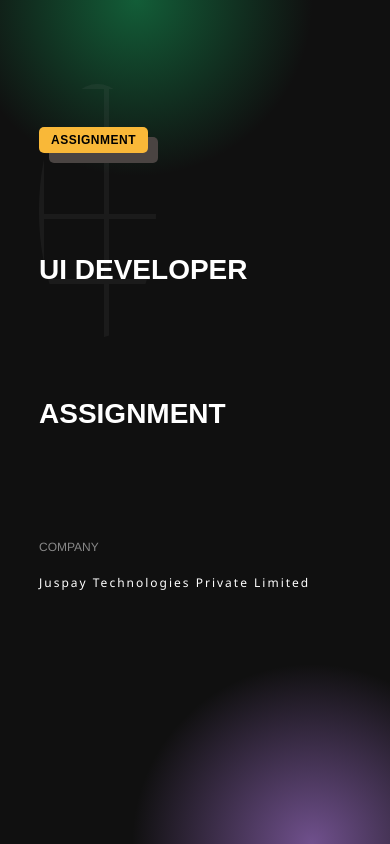
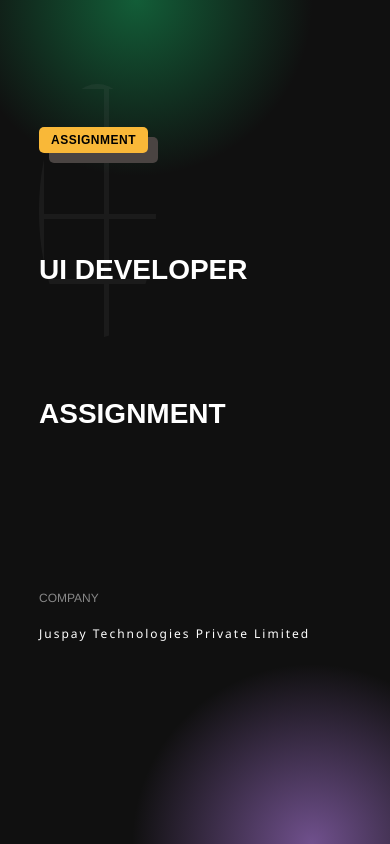
Before and after one commit to thakurshubhangi999/juspay-ui-assignment, a React (Create React App) app: page / in a window 390 px wide. Built offline with nearby package versions, Linux system fonts and the light colour scheme.

Commit message:
JUSPAY-UI  Complete UI Developer assignment for JUSPAY with responsive design, overlays, and grid effects

```diff
--- a/src/components/UIAssignment.css
+++ b/src/components/UIAssignment.css
@@ -65,7 +65,7 @@
   bottom: 20px;
   text-transform: uppercase;
   text-align: left;
-  top: 64%;
+  top: 70%;
   left: 10%;
 }
 
@@ -74,7 +74,7 @@
   font-family: "Segoe UI", Tahoma, Geneva, Verdana, sans-serif;
   letter-spacing: 2px;
   position: absolute;
-  top: calc(64% + 4%);
+  top: calc(70% + 4%);
   left: 10%;
 }
 
```
